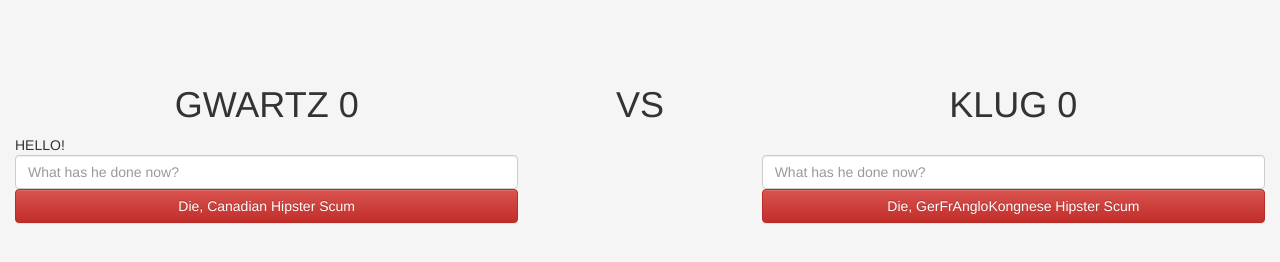
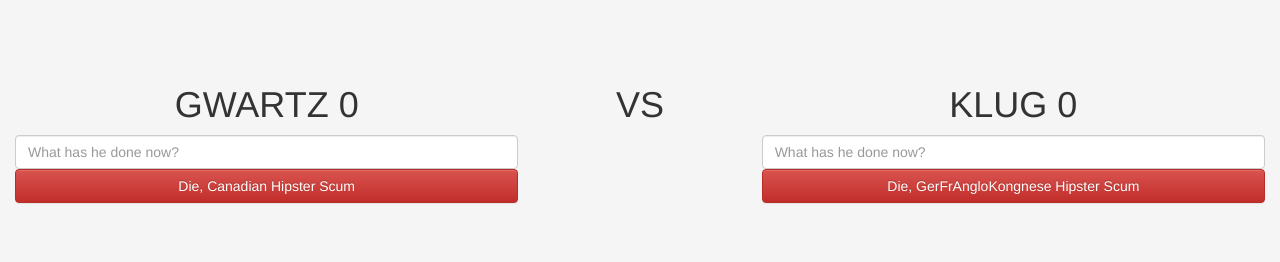
Before and after one commit to jetk/scoreditch, a plain HTML site: page index.html at #!/feed in a window 1280 px wide. Drawn offline with nearby package versions, Linux system fonts and the light colour scheme.

Commit message:
remove hello

```diff
--- a/views/feed.html
+++ b/views/feed.html
@@ -23,7 +23,6 @@
             </div>
         </div>
 
-        HELLO!
         <div class="row">
             <div class="col-md-5">
                 <input type="text" ng-model="gwartz_text" placeholder="What has he done now?" class="form-control input-m"></input>
```
